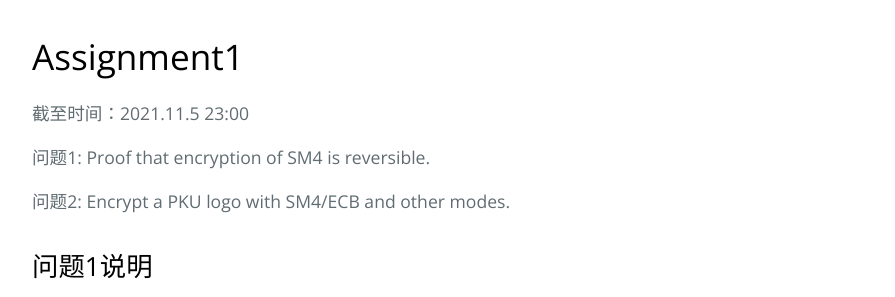
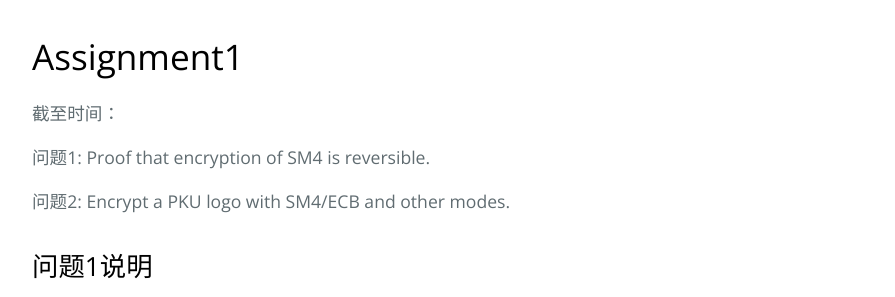
Before and after one commit to guanzhi/AppliedCryptoCourse, a Jekyll site: the page built from homework/Assignment4.md, in a window 1280 px wide. Shown: the part 338-635 px from the top of the page, without its empty margins (192-1087 px from the left). Built offline with Jekyll 4.4.1, drawn with Linux system fonts in a browser that asks for light colours; our own code applies the rules of GitHub Pages for plain Markdown files.

Commit message:
修改作业

```diff
--- a/homework/Assignment4.md
+++ b/homework/Assignment4.md
@@ -1,6 +1,6 @@
 # Assignment1
 
-截至时间：2021.11.5 23:00
+截至时间：
 
 问题1: Proof that encryption of SM4 is reversible.
 
```
